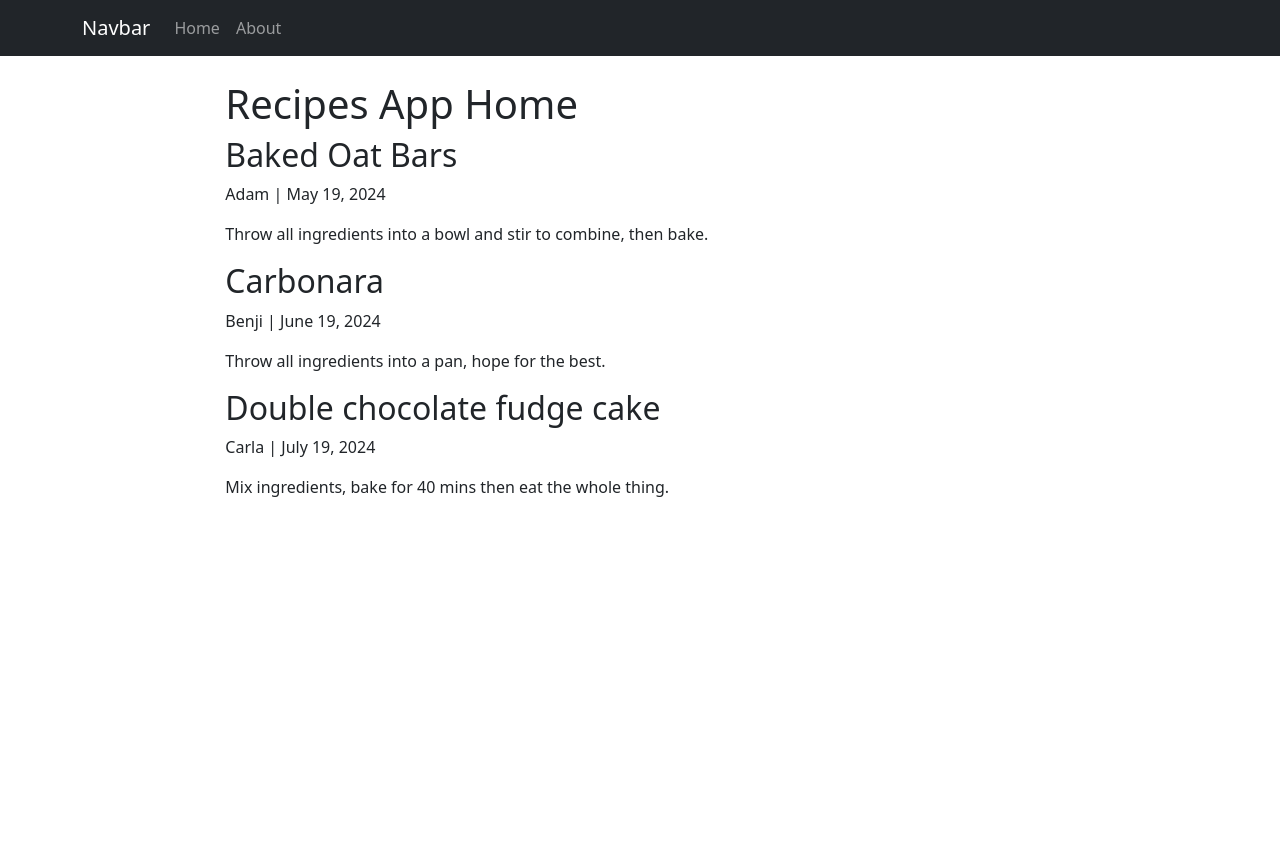
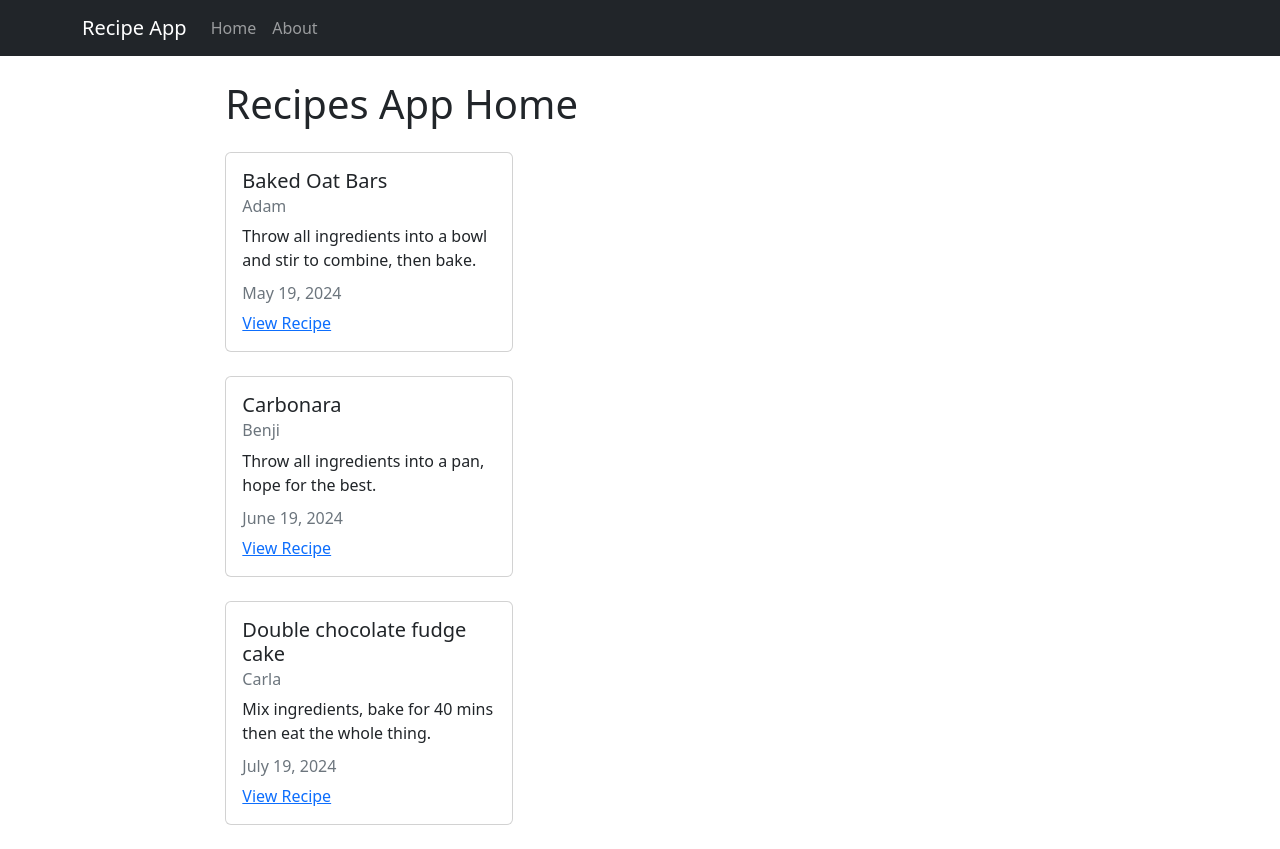
Before and after one commit to KatieB5/django_recipe_app, a Django app: page / in a window 1280 px wide. Before the commit the page ends 497 px from the top, so only its background shows below. Run offline with Django 4.2, Linux system fonts and the light colour scheme.

Commit message:
added styling and nav functionality

```diff
--- a/recipe_app/templates/recipe_app/base.html
+++ b/recipe_app/templates/recipe_app/base.html
@@ -18,7 +18,7 @@
   <body>
     <nav class="navbar navbar-expand-lg navbar-dark bg-dark">
       <div class="container">
-        <a class="navbar-brand" href="#">Navbar</a>
+        <a class="navbar-brand" href="{% url 'home' %}">Recipe App</a>
         <button
           class="navbar-toggler"
           type="button"
@@ -33,10 +33,10 @@
         <div class="collapse navbar-collapse" id="navbarNav">
           <ul class="navbar-nav">
             <li class="nav-item">
-              <a class="nav-link" aria-current="page" href="#">Home</a>
+              <a class="nav-link" aria-current="page" href="{% url 'home' %}">Home</a>
             </li>
             <li class="nav-item">
-              <a class="nav-link" href="#">About</a>
+              <a class="nav-link" href="{% url 'about' %}">About</a>
             </li>
           </ul>
         </div>
--- a/recipe_app/templates/recipe_app/home.html
+++ b/recipe_app/templates/recipe_app/home.html
@@ -1,10 +1,13 @@
-{% extends 'recipe_app/base.html' %}
-
-{% block content %}
-    <h1>Recipes App Home</h1>
-    {% for recipe in recipes %}
-    <h2>{{ recipe.title }}</h2>
-    <p>{{ recipe.author }} | {{ recipe.date_posted }}</p>
-    <p>{{ recipe.directions }}</p>
-    {% endfor %}
-{% endblock %}
+{% extends 'recipe_app/base.html' %} {% block content %}
+<h1>Recipes App Home</h1>
+{% for recipe in recipes %}
+<div class="card my-4" style="width: 18rem">
+  <div class="card-body">
+    <h5 class="card-title">{{ recipe.title }}</h5>
+    <h6 class="card-subtitle mb-2 text-muted">{{ recipe.author }}</h6>
+    <p class="card-text">{{ recipe.directions }}</p>
+    <h6 class="card-subtitle mb-2 text-muted">{{ recipe.date_posted }}</h6>
+    <a href="#" class="card-link">View Recipe</a>
+  </div>
+</div>
+{% endfor %} {% endblock %}
```
